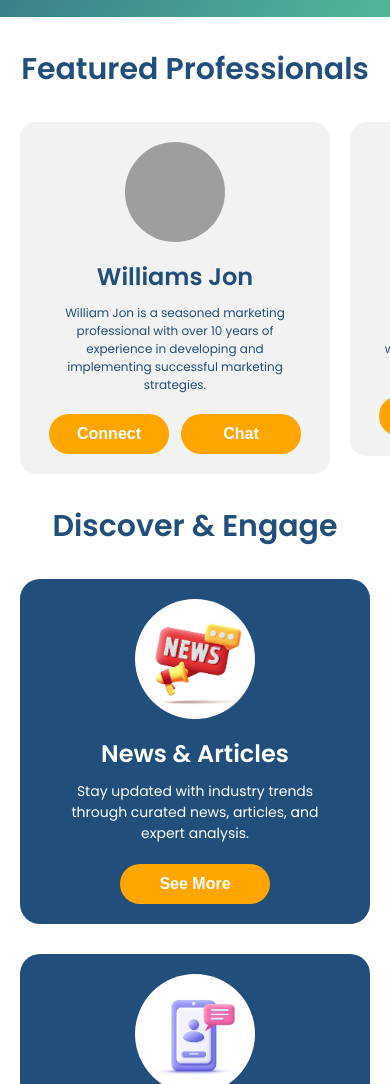
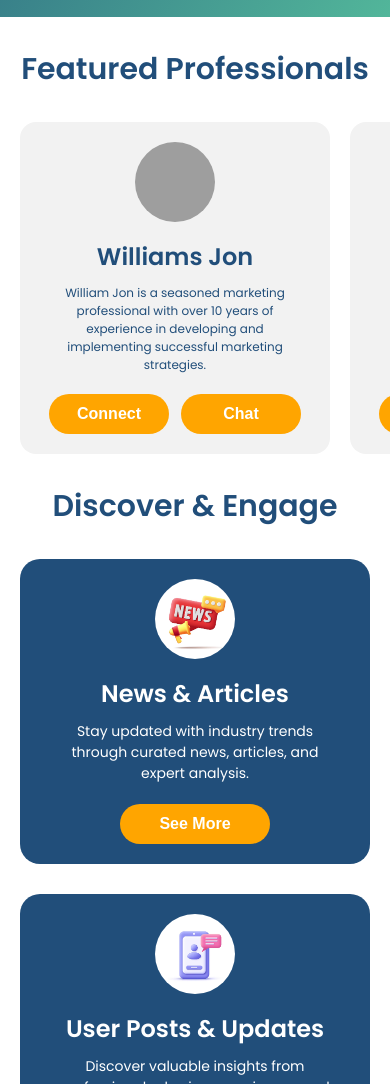
Before and after one commit to VinayJain2004/ProConnect, a plain HTML site: page index.html in a window 390 px wide. Shown: the part 1956-3040 px from the top of the page. Drawn offline with Linux system fonts and the light colour scheme; grey boxes are pictures that could not be loaded.

Commit message:
card correction

```diff
--- a/style.css
+++ b/style.css
@@ -759,6 +759,11 @@ body{
     }
     .card p{
         font-size: 12px;
+        width: 76%;
+    }
+    .card img{
+        height: 80px;
+        width: 80px;
     }
     .card button{
         font-size: 16px;
@@ -785,6 +790,10 @@ body{
     }
     .cardb p{
         font-size: 14px;
+    }
+    .cardb img{
+        height: 80px;
+        width: 80px;
     }
     .cardb button{
         font-size: 16px;
```
